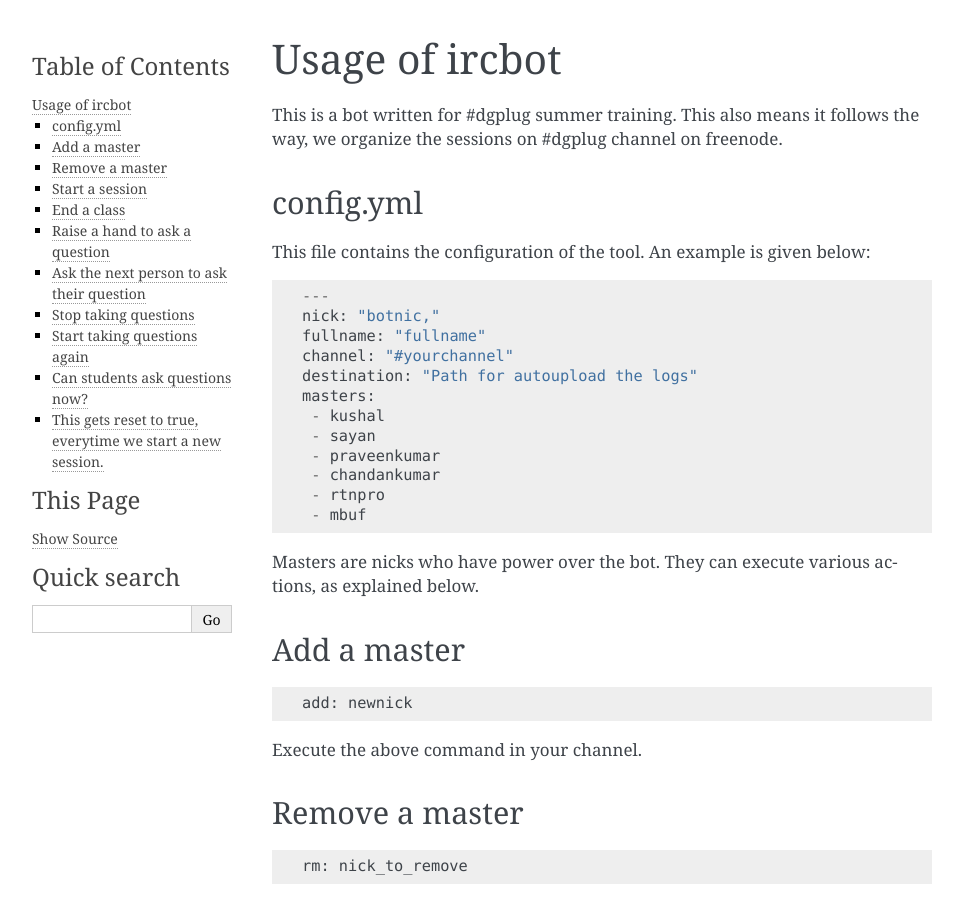
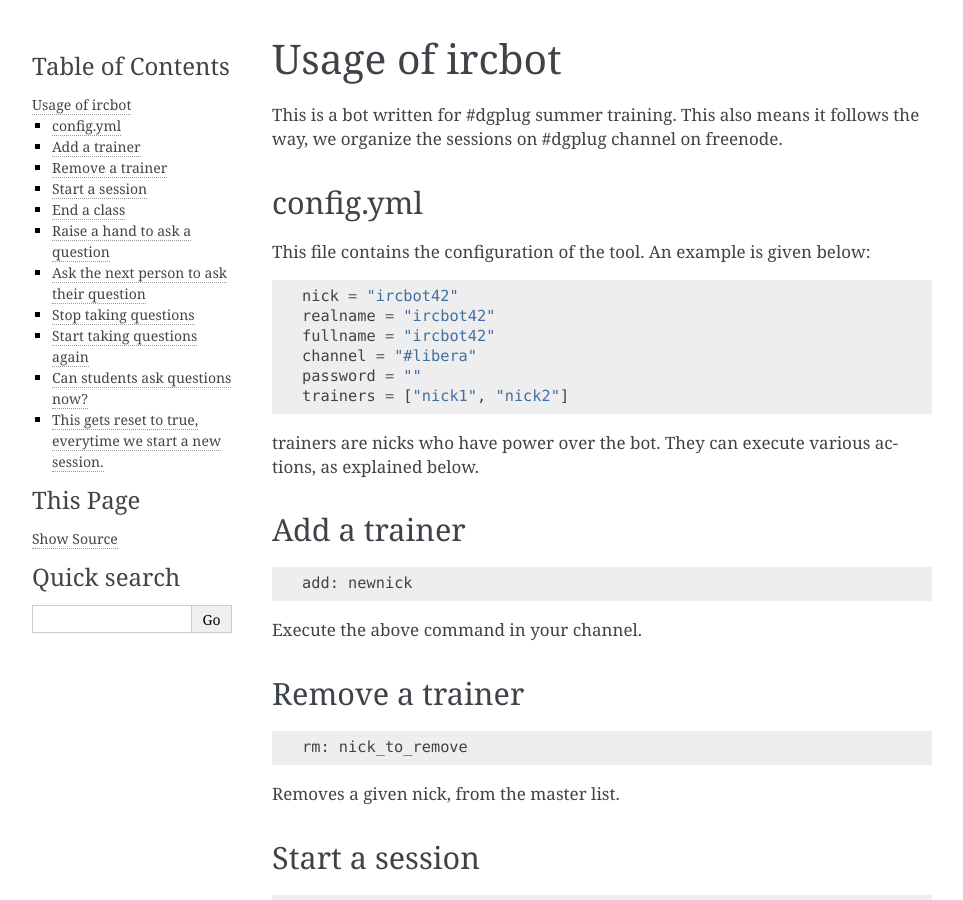
Before and after one commit to kushaldas/ircbot, a Sphinx documentation site: the page built from docs/usage.rst, in a window 1280 px wide and 900 px high. Shown: the whole window, without its empty margins (148-1111 px from the left). Built offline with Sphinx 7.4.7, drawn with Linux system fonts in a browser that asks for light colours.

Commit message:
Use the term trainers

```diff
--- a/docs/usage.rst
+++ b/docs/usage.rst
@@ -15,23 +15,17 @@
 
 ::
 
-    ---
-    nick: "botnic,"
-    fullname: "fullname"
-    channel: "#yourchannel"
-    destination: "Path for autoupload the logs"
-    masters:
-     - kushal
-     - sayan
-     - praveenkumar
-     - chandankumar
-     - rtnpro
-     - mbuf
+    nick = "ircbot42"
+    realname = "ircbot42"
+    fullname = "ircbot42"
+    channel = "#libera"
+    password = ""
+    trainers = ["nick1", "nick2"]
 
-Masters are nicks who have power over the bot. They can execute various actions, as explained below.
+trainers are nicks who have power over the bot. They can execute various actions, as explained below.
 
-Add a master
-============
+Add a trainer
+=============
 
 ::
 
@@ -39,8 +33,8 @@
 
 Execute the above command in your channel.
 
-Remove a master
-===============
+Remove a trainer
+================
 
 ::
 
```
Also changed, not shown: README.md (+12 -9 lines), 2 other files.
